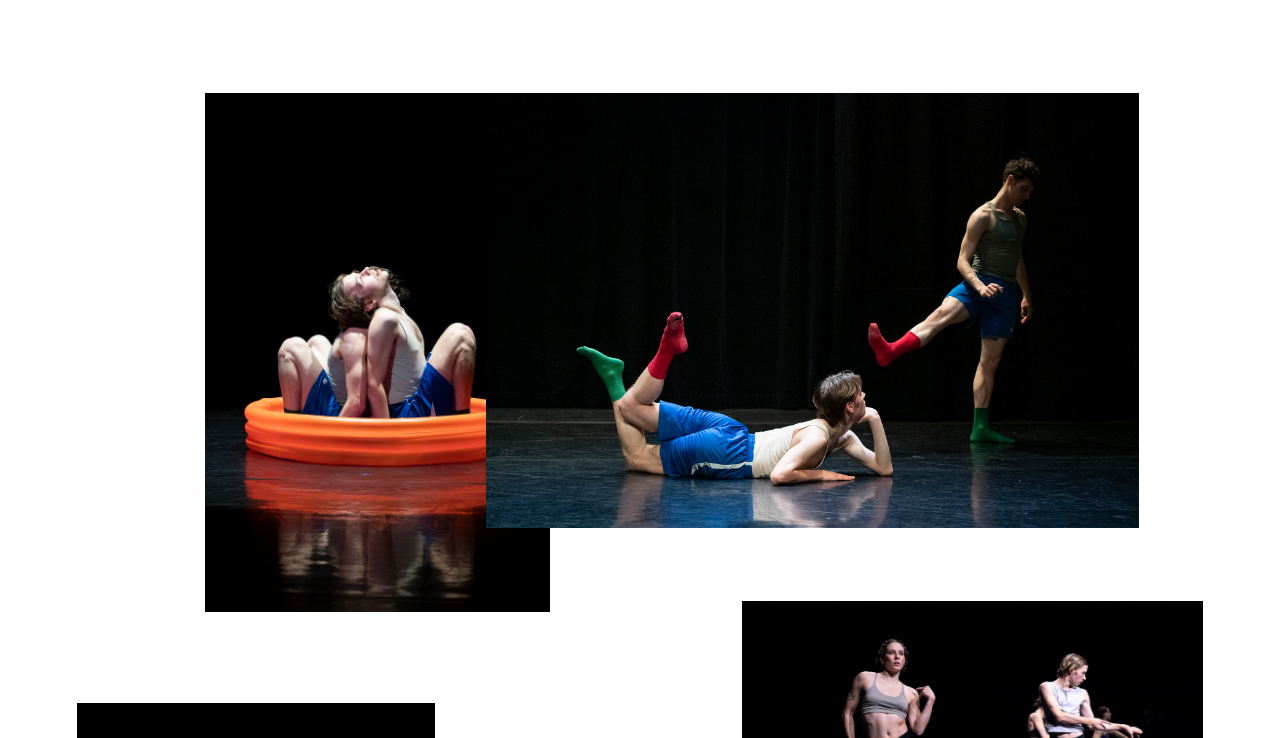
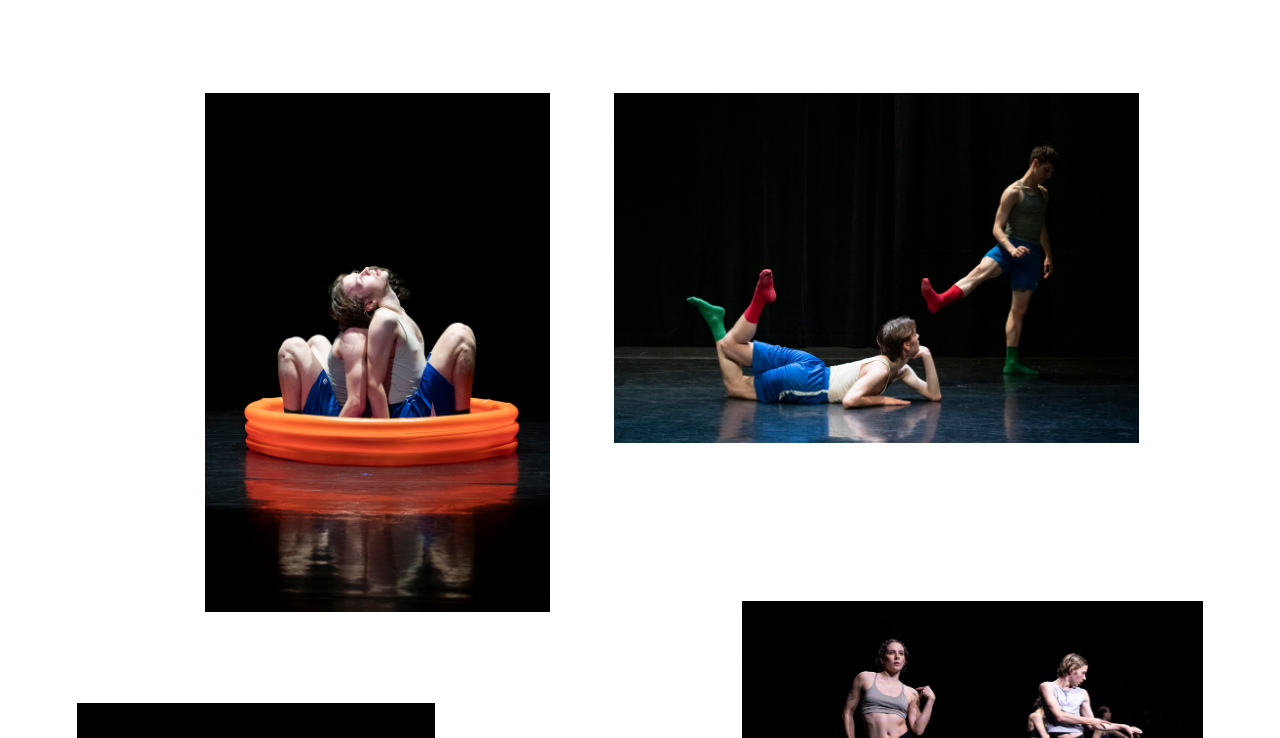
Before and after one commit to jonahmartensen/jonahmartensen, a plain HTML site: page index.html in a window 1280 px wide. Shown: the part 62-800 px from the top of the page. Drawn offline with Linux system fonts and the light colour scheme.

Commit message:
Update index.html

```diff
--- a/index.html
+++ b/index.html
@@ -30,7 +30,7 @@
   </a>
 
      <a href="freund.html" class="free-item"
-     style="--t:3%; --r:11%; --w:51%;">
+     style="--t:3%; --r:11%; --w:41%;">
     <img src="images/freund3.jpg" loading="lazy">
     <div class="overlay"><p>freund, MUK.theater, Vienna (AT)</p></div>
   </a>
```
